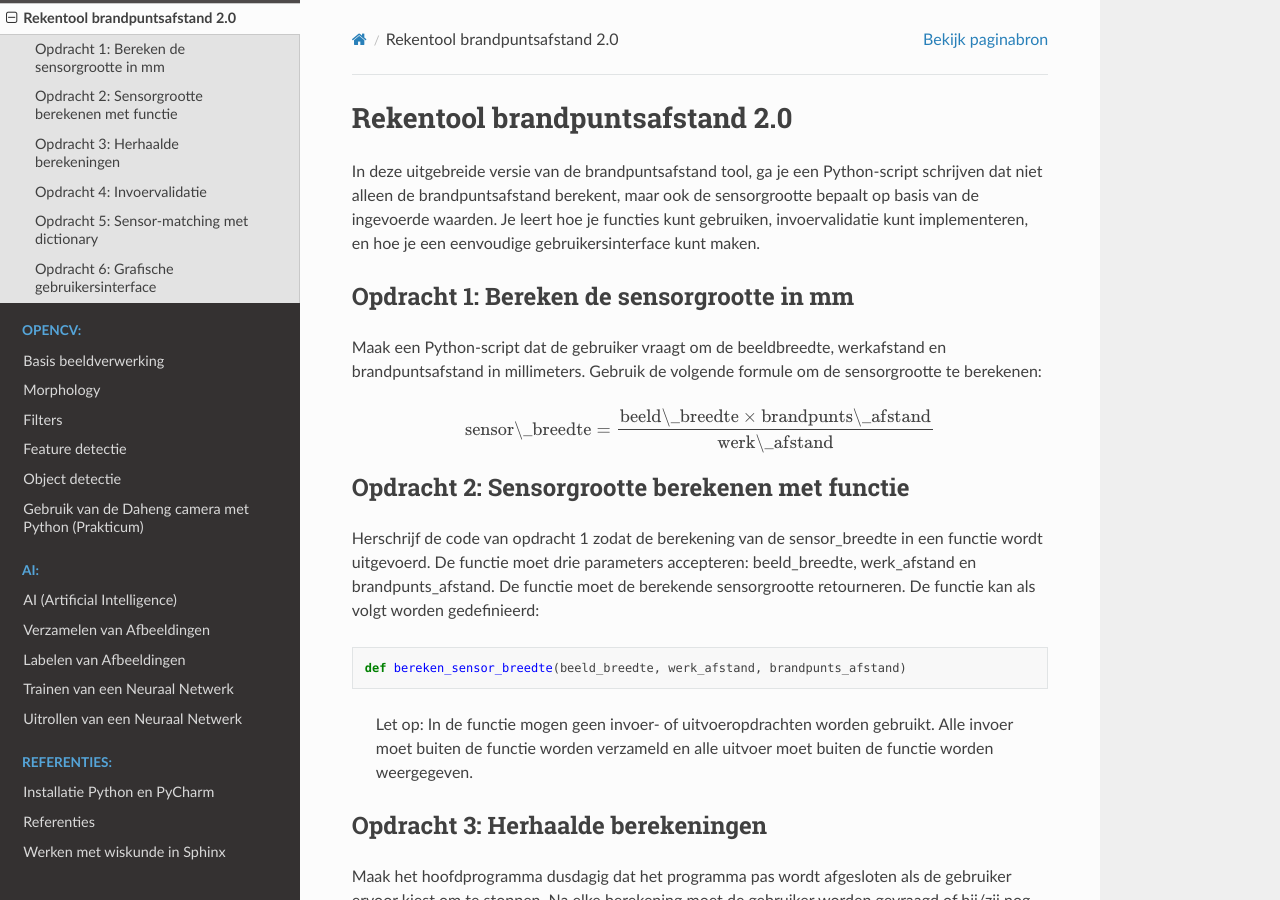
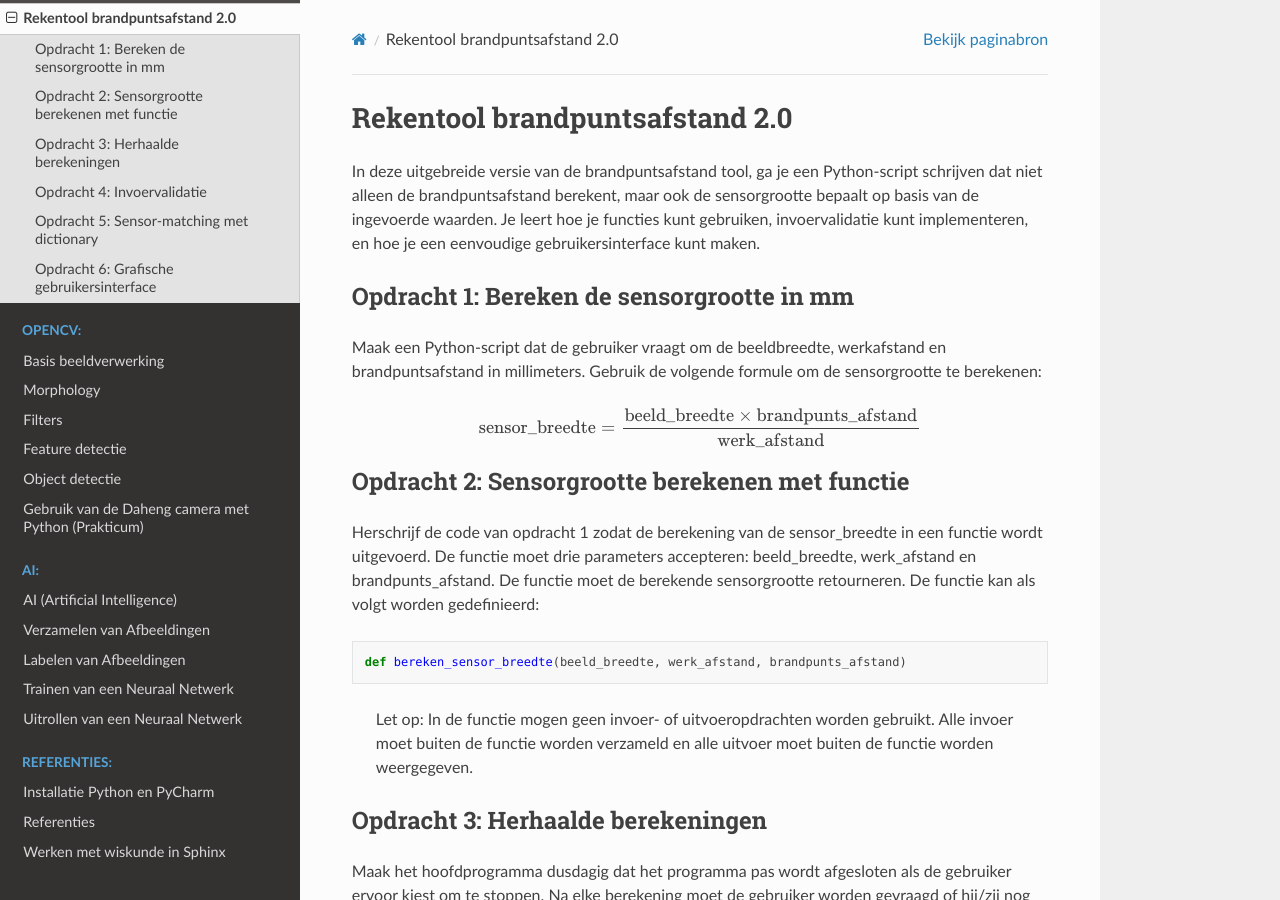
Before and after one commit to AvansMechatronica/AdvancedVisionWithPythonOpdrachten, a Sphinx documentation site: the page built from documentation/documentation/brandpuntsafstand_extended.md, in a window 1280 px wide and 900 px high. Built offline with Sphinx 7.4.7 and the Read the Docs theme 3.1.0, drawn with Linux system fonts in a browser that asks for light colours.

Commit message:
20251215'

```diff
--- a/documentation/documentation/brandpuntsafstand_extended.md
+++ b/documentation/documentation/brandpuntsafstand_extended.md
@@ -8,7 +8,7 @@ Maak een Python-script dat de gebruiker vraagt om de beeldbreedte, werkafstand e
 Gebruik de volgende formule om de sensorgrootte te berekenen:
 
 $$
-\text{sensor\_breedte} = \frac{\text{beeld\_breedte} \times \text{brandpunts\_afstand}}{\text{werk\_afstand}}
+\text{sensor_breedte} = \frac{\text{beeld_breedte} \times \text{brandpunts_afstand}}{\text{werk_afstand}}
 $$
 
 ## Opdracht 2: Sensorgrootte berekenen met functie
```
